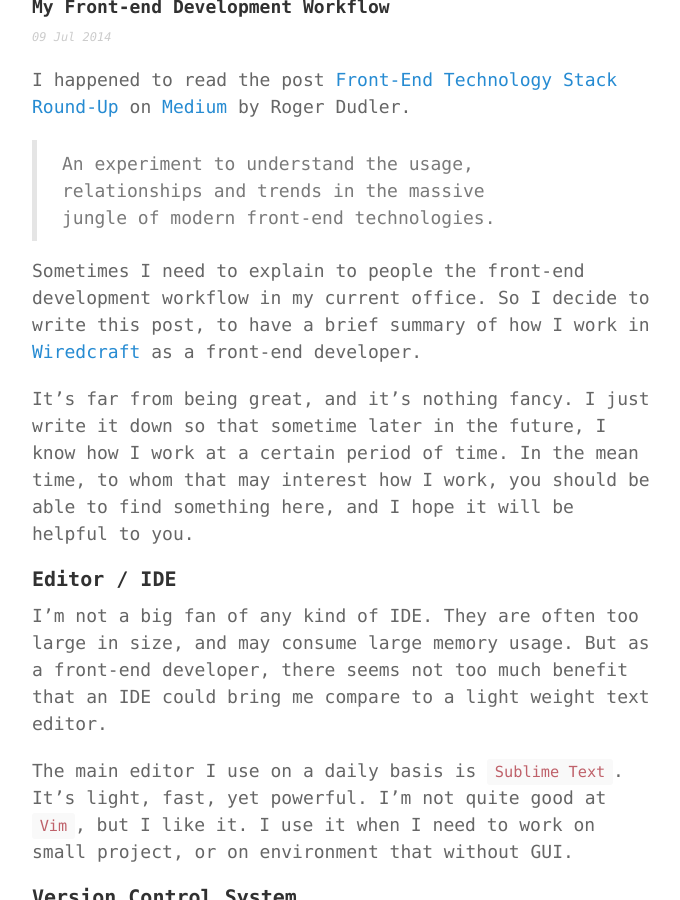
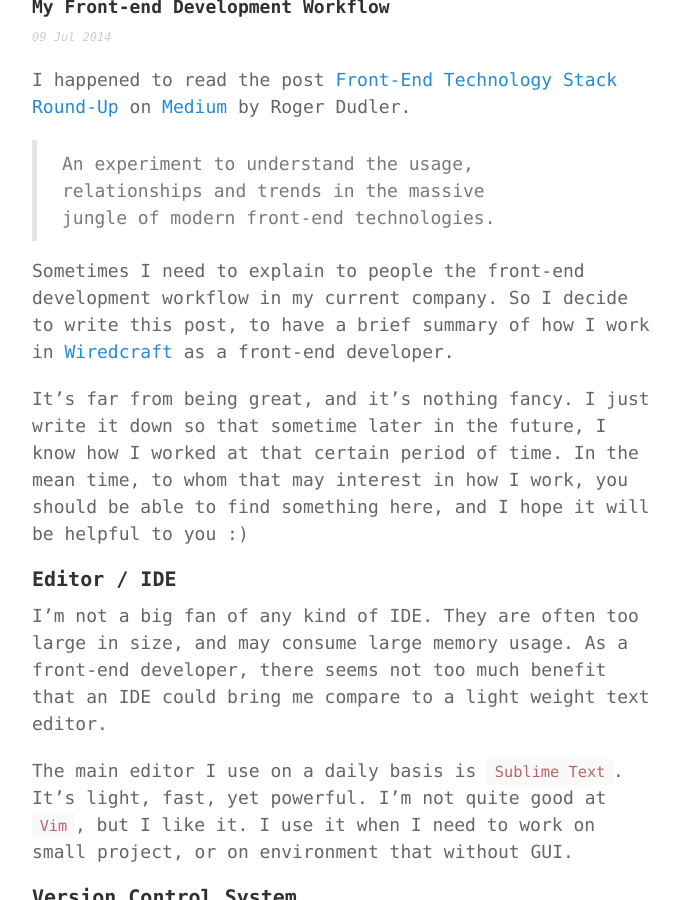
Before and after one commit to fraserxu/fraserxu.github.io, a Jekyll site: the page built from _posts/2014-07-09-My-Front-end-Development-Workflow.md, in a window 1280 px wide and 900 px high, scrolled down 204 px. Shown: the whole window, without its empty margins (298-978 px from the left). Built offline with Jekyll 4.4.1, drawn with Linux system fonts in a browser that asks for light colours; Markdown is read by kramdown in place of the engine named in the settings.

Commit message:
update post

```diff
--- a/_posts/2014-07-09-My-Front-end-Development-Workflow.md
+++ b/_posts/2014-07-09-My-Front-end-Development-Workflow.md
@@ -8,13 +8,13 @@ I happened to read the post [Front-End Technology Stack Round-Up](https://medium
 
 > An experiment to understand the usage, relationships and trends in the massive jungle of modern front-end technologies.
 
-Sometimes I need to explain to people the front-end development workflow in my current office. So I decide to write this post, to have a brief summary of how I work in [Wiredcraft](http://wiredcraft.com) as a front-end developer.
+Sometimes I need to explain to people the front-end development workflow in my current company. So I decide to write this post, to have a brief summary of how I work in [Wiredcraft](http://wiredcraft.com) as a front-end developer.
 
-It's far from being great, and it's nothing fancy. I just write it down so that sometime later in the future, I know how I work at a certain period of time. In the mean time, to whom that may interest how I work, you should be able to find something here, and I hope it will be helpful to you.
+It's far from being great, and it's nothing fancy. I just write it down so that sometime later in the future, I know how I worked at that certain period of time. In the mean time, to whom that may interest in how I work, you should be able to find something here, and I hope it will be helpful to you :)
 
 #### Editor / IDE
 
-I'm not a big fan of any kind of IDE. They are often too large in size, and may consume large memory usage. But as a front-end developer, there seems not too much benefit that an IDE could bring me compare to a light weight text editor.
+I'm not a big fan of any kind of IDE. They are often too large in size, and may consume large memory usage. As a front-end developer, there seems not too much benefit that an IDE could bring me compare to a light weight text editor.
 
 The main editor I use on a daily basis is `Sublime Text`. It's light, fast, yet powerful. I'm not quite good at `Vim`, but I like it. I use it when I need to work on small project, or on environment that without GUI.
 
```
